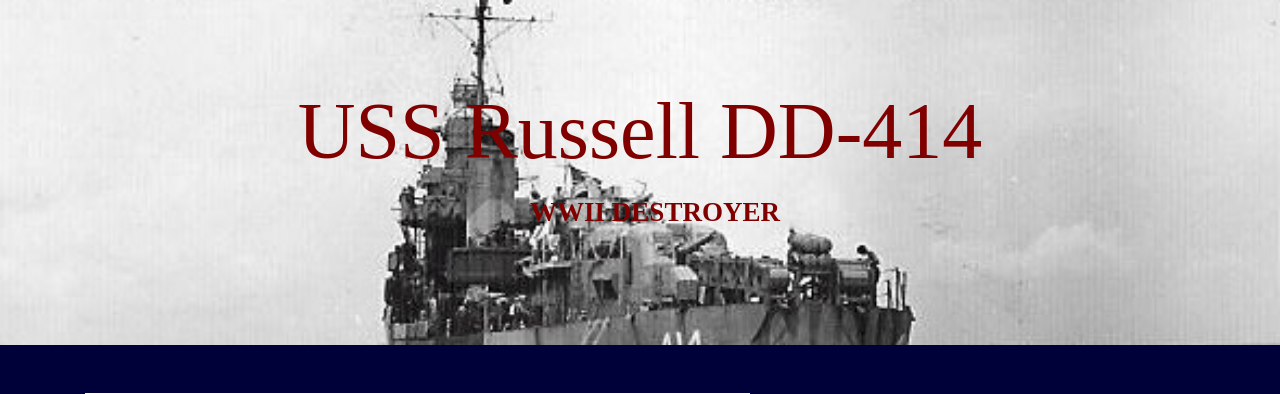
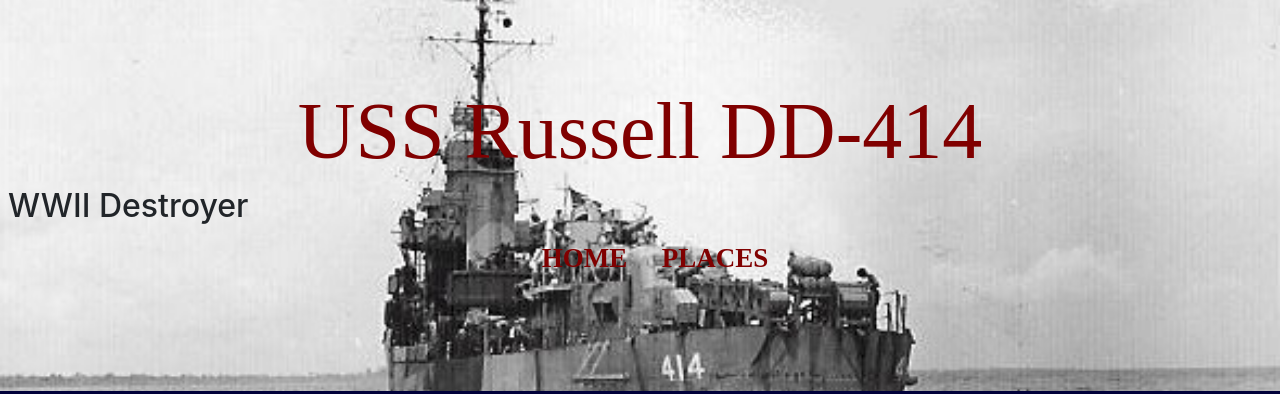
Before and after one commit to DMVance/USS-Russell-DD-414-WWII-App, a Flask app: template templates/index.html in a window 1280 px wide. Shown: the top 394 px of the page. Run offline with Flask 2, Linux system fonts and the light colour scheme; the template is opened without the code that fills it: most values are stand-ins (such as "Sample title", 1, 10 or a date in 2020); parts of the project's set-up code (start-up, migrations or seed data) failed here and were passed over; some libraries are stand-ins or nearby versions; some web fonts are replaced.

Commit message:
adding Places page

```diff
--- a/templates/parent.html
+++ b/templates/parent.html
@@ -15,15 +15,19 @@
         <link rel="stylesheet" href="https://maxcdn.bootstrapcdn.com/bootstrap/4.3.1/css/bootstrap.min.css">
         <link rel="stylesheet" type="text/css" href="{{ url_for('static', filename='stylesheets/uss-russell-dd414.css') }}">
         <title>DD-414</title>
+    </head>
 
-    </head>
     <body>
 
         <div class="header">
             <h1 class="main-title">USS Russell DD-414</h1>
+            <h2 class="main-title">WWII Destroyer</h2>
             <nav class ="navigation">
                 <ul>
-                    <li class="nav-list"><a href="{{ url_for('index') }}">WWII Destroyer</a></li>
+                    <li class="nav-list"><a href="{{ url_for('index') }}">Home</a></li>
+                    <li class="nav-list"><a href="{{ url_for('places') }}">Places</a></li>
+                    <!-- <li class="nav-list"><a href="{{ url_for('maps') }}">Geoviz</a></li>
+                    <li class="nav-list"><a href="{{ url_for('interactive') }}">Interactive</a></li> -->
                 </ul>
             </nav>
         </div>
```
